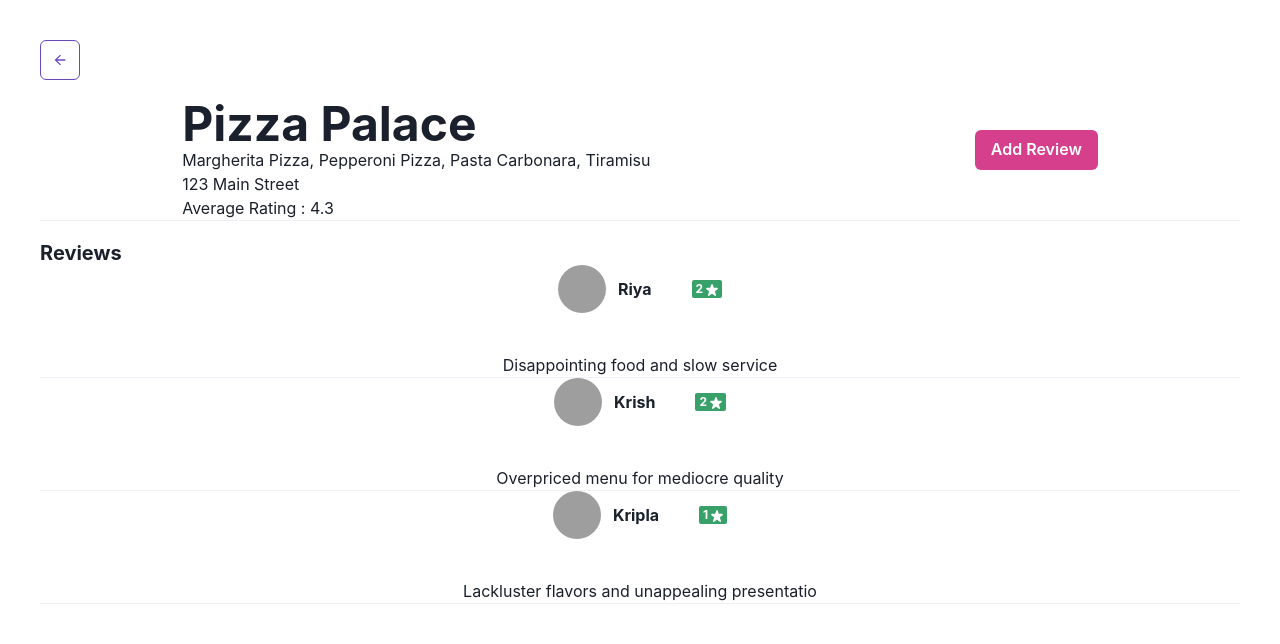
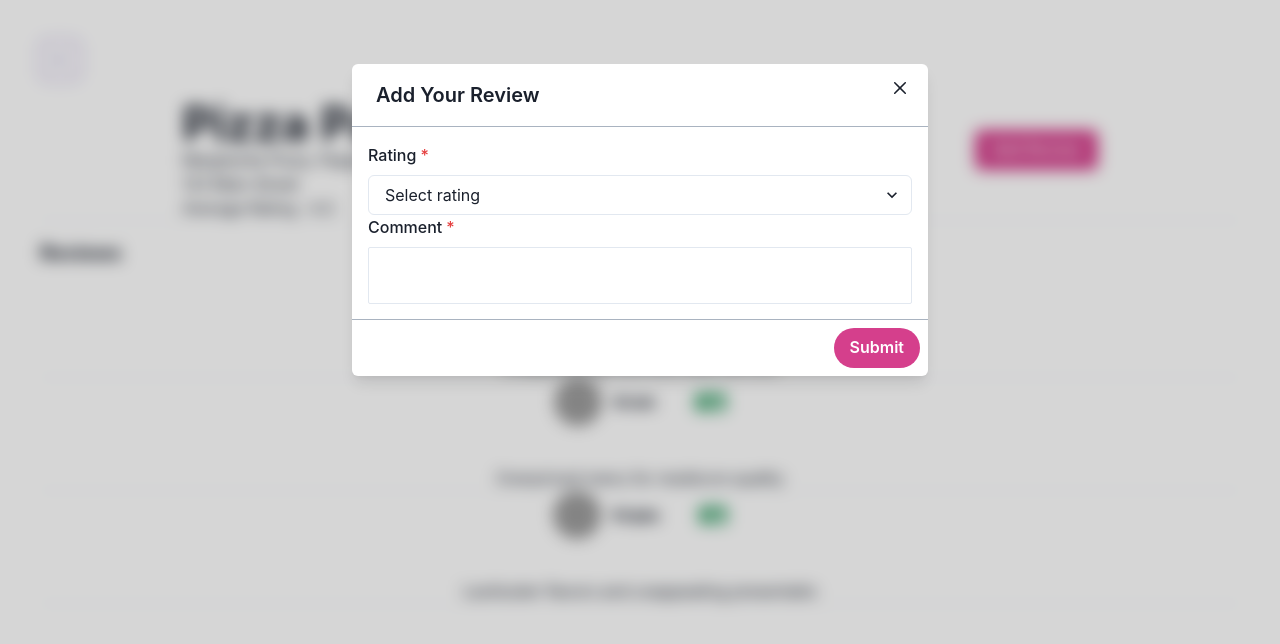
Before and after one commit to anandbaraik/review-restaurants-app-mcr-6, a React (Create React App) app: page /restaurant/1/details in a window 1280 px wide. Both pictures are taken after a click on the button "Add Review". Shown: the top 644 px of the page. Built offline with nearby package versions, Linux system fonts and the light colour scheme; grey boxes are pictures that could not be loaded.

Commit message:
feat:review

```diff
--- a/src/Page/RestaurantDetails.jsx
+++ b/src/Page/RestaurantDetails.jsx
@@ -1,14 +1,15 @@
 import React from 'react'
 import { Link, useParams } from 'react-router-dom'
 import { useRestaurant } from '../context/RestaurantContext';
-import { Badge, Box, Button, Divider, Flex, Heading, Icon, IconButton, Text, Avatar } from '@chakra-ui/react';
+import { Badge, Box, Button, Divider, Flex, Heading, Icon, IconButton, Text, Avatar, useDisclosure } from '@chakra-ui/react';
 import { ArrowBackIcon, StarIcon } from '@chakra-ui/icons'
+import ReviewModal from '../components/ReviewModal';
 const RestaurantDetails = () => {
   const {id} = useParams();
+  const { isOpen, onOpen, onClose } = useDisclosure();
   const {getResturantDetails} = useRestaurant();
   const resturant = getResturantDetails(id);
   const menus = resturant?.menu?.reduce((acc, {name}) => [...acc, name], []).join(', ');
-  console.log(id, resturant);
   return (
     <Box margin={10}>
 		<Flex>
@@ -38,9 +39,14 @@ const RestaurantDetails = () => {
 				</Flex>
 				<Flex>
 					<Button colorScheme='pink' variant='solid'
-						onClick={() => {}}>
+						onClick={onOpen}>
 						Add Review
 					</Button>
+					<ReviewModal
+                        isOpen={isOpen}
+                        onClose={onClose}
+						restId={id}
+                      />
 				</Flex>
 			</Flex>
 		</Box>
--- /dev/null
+++ b/src/components/ReviewModal.jsx
@@ -0,0 +1,84 @@
+import {Avatar,Box,Button,Divider,Flex,FormControl,FormLabel,Image,Input,Modal,ModalBody,ModalCloseButton,ModalContent,ModalFooter,ModalHeader,ModalOverlay,Spacer,Spinner,Textarea, Text, Select} from '@chakra-ui/react';
+import React, { useRef, useState } from 'react';
+import { useRestaurant } from '../context/RestaurantContext';
+const ReviewModal = ({ isOpen, onClose, restId }) => {
+    const {restaurantDispatch} = useRestaurant();
+    const [review, setReview] = useState({
+                rating: "",
+                comment: "",
+                pp: "https://pbs.twimg.com/profile_images/1296817987920396289/aDAUAvaZ_400x400.jpg",
+                revName: "Anand"
+            });
+    const addReview = (e) => {
+        e.preventDefault();
+        restaurantDispatch({type: 'ADD_REVIEW', payload: {review: review, restId: restId}})
+        onClose();
+    }
+    const cancelPostHandler = () => {
+        setReview({
+            rating: "",
+            comment: "",
+            pp: "https://pbs.twimg.com/profile_images/1296817987920396289/aDAUAvaZ_400x400.jpg",
+            revName: "Anand"
+        });
+        onClose();
+      };
+    const inputHandler = (e, inputType) => {
+        setReview(prev => ({ ...prev, [inputType]: e.target.value }));
+      };
+    return (
+		<Modal
+		isOpen={isOpen}
+		onClose={cancelPostHandler}
+		size="xl"
+	  >
+		<ModalOverlay bg='blackAlpha.300' backdropFilter='blur(0.5rem)' />
+		<ModalContent w={{ base: '90vw' }}>
+		  <ModalHeader>Add Your Review</ModalHeader>
+		  <ModalCloseButton />
+		  <Divider borderColor="gray.500" />
+		  <ModalBody p={4}>
+			<Flex gap={2} h="10rem">
+			  <Box flexGrow={1}>
+                <FormControl isRequired>
+                    <FormLabel>Rating</FormLabel>
+                    <Select placeholder='Select rating' onChange={e => inputHandler(e, 'rating')}>
+                        <option value='1'>1</option>
+                        <option value='2'>2</option>
+                        <option value='3'>3</option>
+                        <option value='4'>4</option>
+                        <option value='5'>5</option>
+                    </Select>
+                </FormControl>
+                <FormControl isRequired>
+                  <FormLabel>Comment</FormLabel>
+                    <Textarea
+                        value={review.comment}
+                        size='sm'
+                        resize="none"
+                        rows={'2'}
+                        onChange={e => inputHandler(e, 'comment')}
+                    />
+                </FormControl>
+			  </Box>
+			</Flex>
+		  </ModalBody>
+		  <Divider borderColor="gray.500" />
+		  <ModalFooter p={2}>
+			<Flex w="full" alignItems={'center'}>
+			  <Spacer />
+			  <Button
+				colorScheme="pink"
+				borderRadius="full"
+				onClick={addReview}
+			  >
+				Submit
+			  </Button>
+			</Flex>
+		  </ModalFooter>
+		</ModalContent>
+	  </Modal>
+    );
+  };
+
+  export default ReviewModal;
--- a/src/reducer/restaurantReducer.js
+++ b/src/reducer/restaurantReducer.js
@@ -13,6 +13,17 @@ export const restaurantReducer = (state, { type, payload }) => {
                 ...state,
                 currentCuisine: [...state.restaurants].filter(({cuisine_id}) => cuisine_id == payload)
             };
+        case 'ADD_REVIEW':
+            const updatedRes = [...state.restaurants].map(restaurant => {
+                if(restaurant.id == payload.restId) {
+                    return {...restaurant, ratings:[...restaurant.ratings, payload.review]};
+                }
+                return restaurant;
+            });
+            return {
+                ...state,
+                restaurants: updatedRes
+            };
         default:
             return  state;
     }
```
